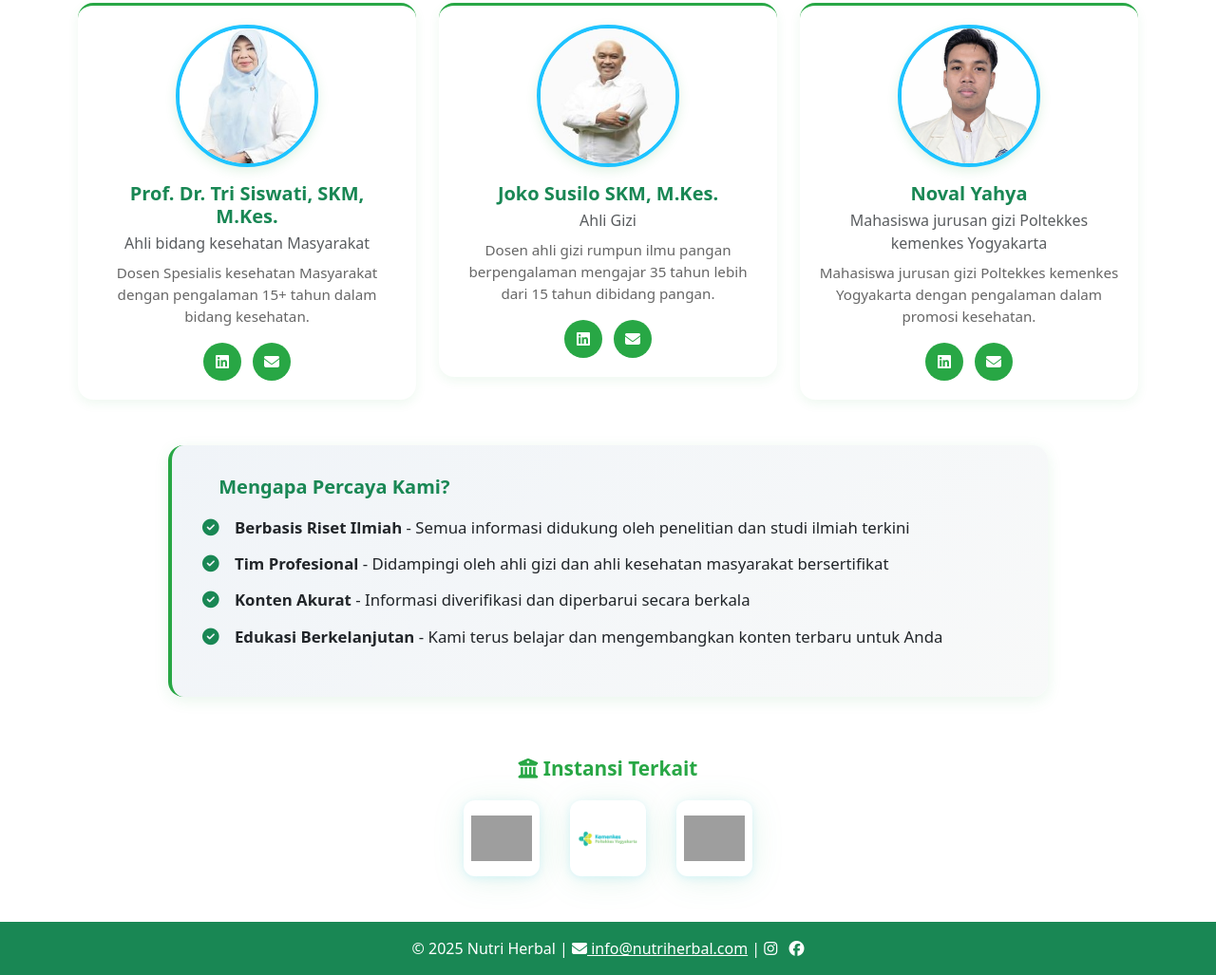
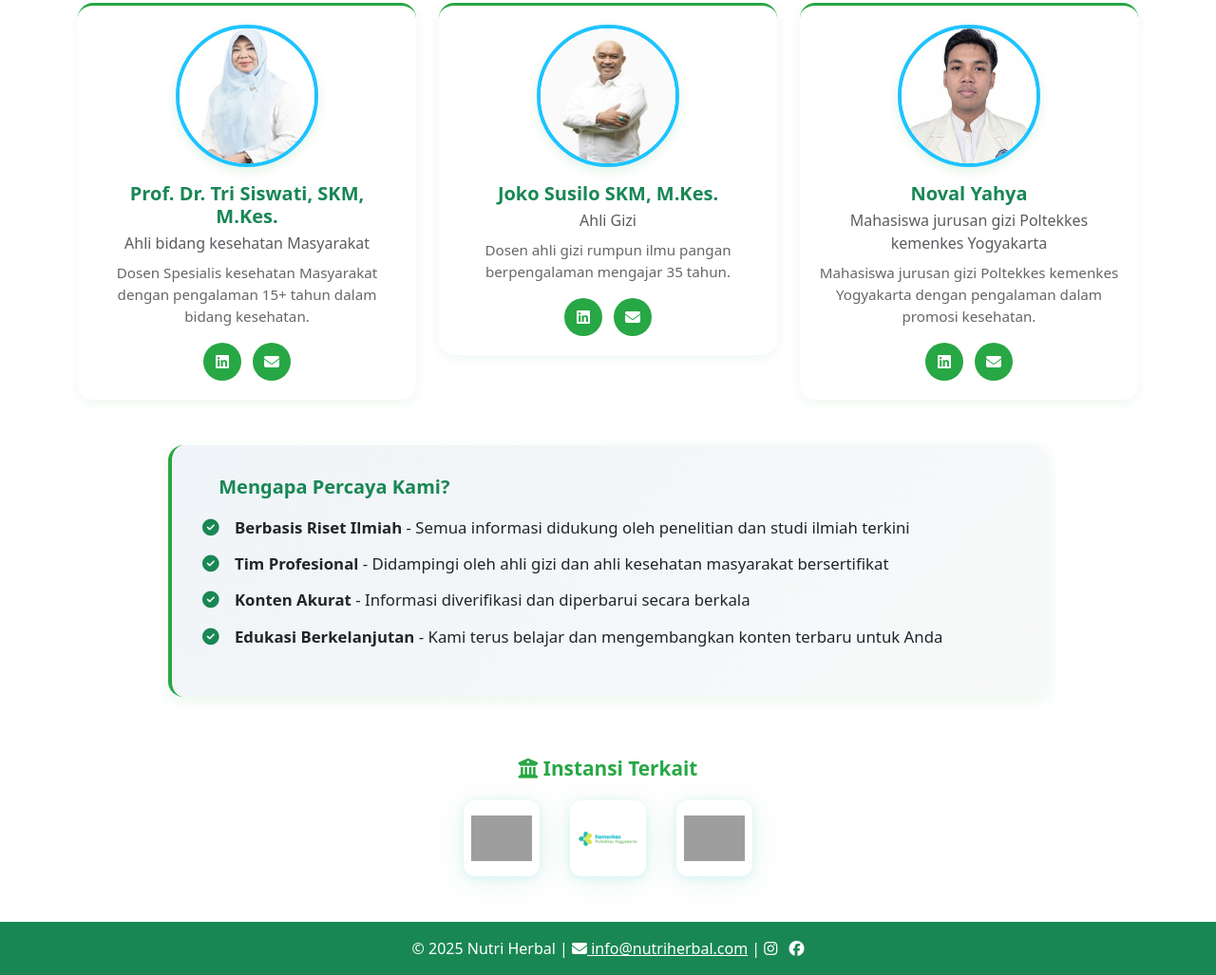
Before and after one commit to Notyve25/web-edukasi-herbal, a plain HTML site: page awal.html in a window 1280 px wide. Shown: the part 2234-3261 px from the top of the page at 95% size. Drawn offline with nearby package versions, Linux system fonts and the light colour scheme; grey boxes are pictures that could not be loaded; some icons are missing.

Commit message:
perubahan besar 4

```diff
--- a/awal.html
+++ b/awal.html
@@ -449,8 +449,7 @@
                     </div>
                     <h5 class="fw-bold mt-3 mb-1 text-success">Joko Susilo SKM, M.Kes. </h5>
                     <p class="text-muted mb-2">Ahli Gizi</p>
-                    <p style="font-size: 0.95rem; color: #666;">Dosen ahli gizi rumpun ilmu pangan berpengalaman mengajar 35 tahun
-                        lebih dari 15 tahun dibidang pangan.</p>
+                    <p style="font-size: 0.95rem; color: #666;">Dosen ahli gizi rumpun ilmu pangan berpengalaman mengajar 35 tahun.</p>
                     <div class="team-social">
                         <a href="#" title="LinkedIn"><i class="fab fa-linkedin"></i></a>
                         <a href="#" title="Email"><i class="fas fa-envelope"></i></a>
```
